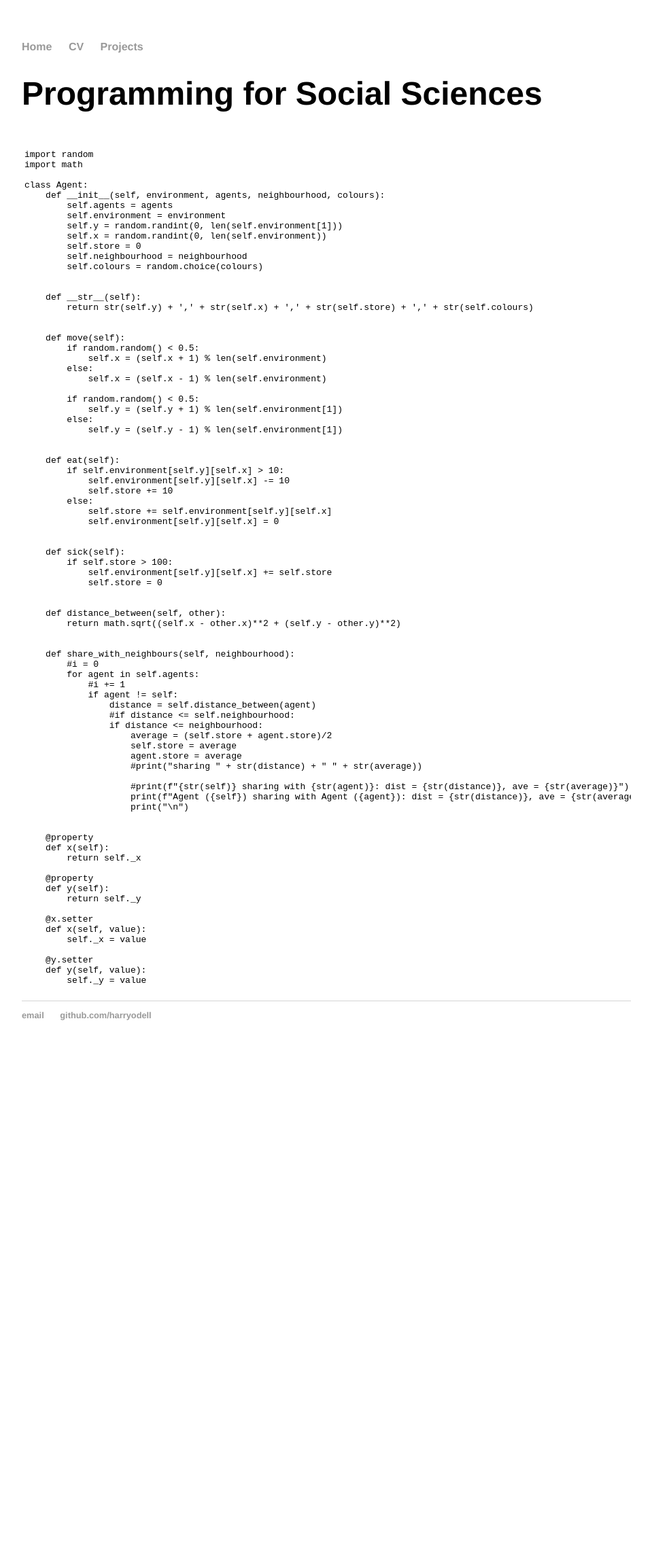
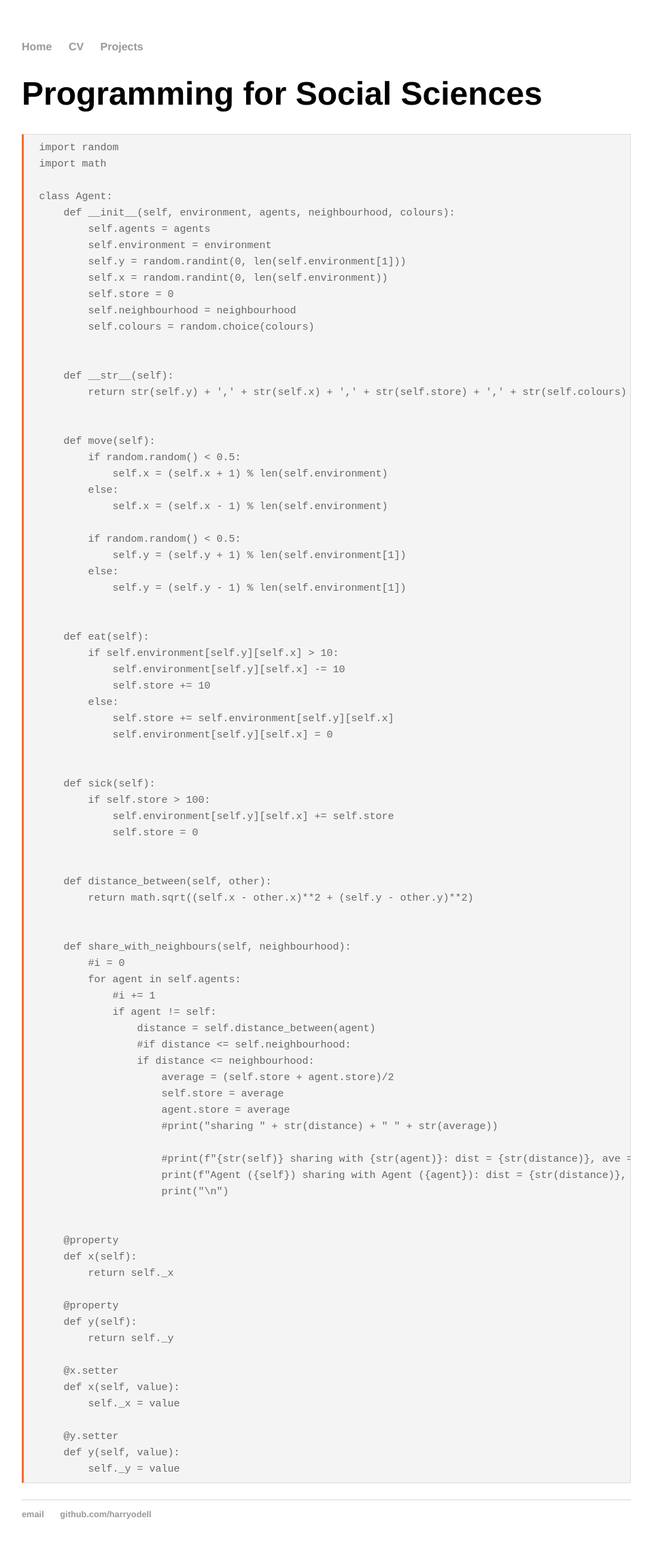
Before and after one commit to harryodell/harryodell.github.io, a Jekyll site: the page built from projects/PfSS.md, in a window 1280 px wide. Shown: the whole page at 68% size, without its empty margins (160-1119 px from the left). Built offline with Jekyll 4.4.1, drawn with Linux system fonts in a browser that asks for light colours; our own code applies the rules of GitHub Pages for plain Markdown files; before the commit the page ends 1561 px from its top, so only the background shows below that.

Commit message:
Update main.css

```diff
--- a/css/main.css
+++ b/css/main.css
@@ -47,98 +47,21 @@
     margin-top: -10px;
 }
 
-@import url(http://fonts.googleapis.com/css?family=Anonymous+Pro);
-
-// Code & Code Blocks
-
-$base-font-color: #2b2b2b;
-$code-font-color: #e0f9f8;
-$base-border-radius: 2px;
-
-// Code
-$code-block-background-color: mix($base-font-color, black);
-$code-block-background-gradient:
-  rgba(white, 0) 0,
-  rgba(white, 0) 15px, rgba(white, 0.1) 15px, rgba(white, 0) 16px,
-  rgba(white, 0) 32px, rgba(white, 0.1) 32px, rgba(white, 0) 33px,
-  rgba(white, 0) 50px, rgba(white, 0.075) 50px, rgba(white, 0) 51px,
-  rgba(white, 0) 67px, rgba(white, 0.05) 67px, rgba(white, 0) 68px;
-$code-block-padding: 0.875rem;
-$code-block-top-bar-height: 1.4rem;
-$code-border-radius: 5px;
-
-code, kbd, samp {
-  font-family: "Anonymous Pro", monospace, serif;
-  font-size: 1em;
+pre {
+    background: #f4f4f4;
+    border: 1px solid #ddd;
+    border-left: 3px solid #f36d33;
+    color: #666;
+    page-break-inside: avoid;
+    font-family:     "Courier New"
+                      Courier
+                      monospace;
+    font-size: 15px;
+    line-height: 1.6;
+    margin-bottom: 1.6em;
+    max-width: 100%;
+    overflow: auto;
+    padding: 0.5em 1.5em;
+    display: block;
+    word-wrap: break-word;
 }
-
-code {
-  background-color: rgba($base-font-color, 0.07);
-  border-radius: $base-border-radius;
-  margin-right: 2px;
-  padding: 0.2em 0.3em;
-}
-
-pre {
-  border-radius:
-    ($base-border-radius * 3)
-    ($base-border-radius * 3)
-    $base-border-radius
-    $base-border-radius;
-  box-shadow:
-    0 1.25rem 1rem -1.5rem rgba($base-font-color, 1),
-    0 0.75rem 1.75rem -0.25rem rgba($base-font-color, 0.6),
-    0 1.25rem 2.5rem rgba($base-font-color, 0.3);
-  margin-bottom: 1.5em;
-  overflow: hidden;
-  padding-top: 1.25rem;
-  position: relative;
-  white-space: pre;
-
-  &::before {
-    @include position(absolute, 0 0 null 0);
-    background-color: rgba($base-font-color, 0.4);
-    content: "";
-    height: 1.25rem;
-  }
-
-  &::after {
-    @include position(absolute, (1.25rem * (1.5 /5)) null null 0.5rem);
-    @include size(1.25rem * (2 / 5));
-    background-color: rgba($base-font-color, 0.35);
-    border-radius: 0.5rem;
-    box-shadow:
-      0.875rem 0 0 rgba($base-font-color, 0.35),
-      1.75rem 0 0 rgba($base-font-color, 0.35);
-    content: "";
-  }
-}
-
-pre > code {
-  background-attachment: local;
-  background-color: $code-block-background-color;
-  background-image: linear-gradient( to right, $code-block-background-gradient);
-  background-position: 0 ($code-block-top-bar-height * 2);
-  border-radius: 0 0 $base-border-radius $base-border-radius;
-  box-shadow: 0 0 3rem $base-font-color inset;
-  color: $code-font-color;
-  display: block;
-  margin-right: 0;
-  overflow-y: scroll;
-  padding: 1rem $code-block-padding;
-  white-space: pre;
-
-  &::after {
-    @include position(absolute, $code-block-top-bar-height 0 0 null);
-    background-image:
-      linear-gradient(
-        to right,
-        rgba($code-block-background-color, 0),
-        rgba($code-block-background-color, 1)
-    );
-    content: "";
-    pointer-events: none;
-    width: 3rem;
-    z-index: 10;
-  }
-}
```
